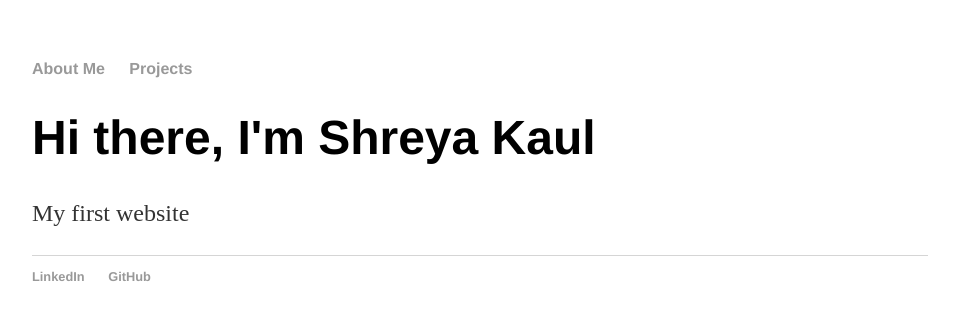
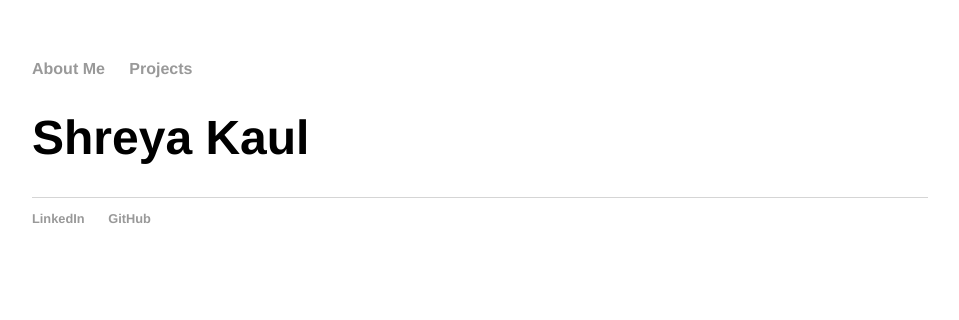
Before and after one commit to shreyakaul/shreyakaul.github.io, a Jekyll site: the page built from index.html, in a window 1280 px wide. Shown: the top 320 px of the page, without its empty margins (160-1119 px from the left). Built offline with Jekyll 4.4.1, drawn with Linux system fonts in a browser that asks for light colours.

Commit message:
Update index.html

```diff
--- a/index.html
+++ b/index.html
@@ -3,6 +3,6 @@ layout: default
 title: Shreya Kaul
 ---
 <div class="blurb">
-	<h1>Hi there, I'm Shreya Kaul</h1>
-	<p>My first website</a></p>
+	<h1>Shreya Kaul</h1>
+
 </div><!-- /.blurb -->
```
